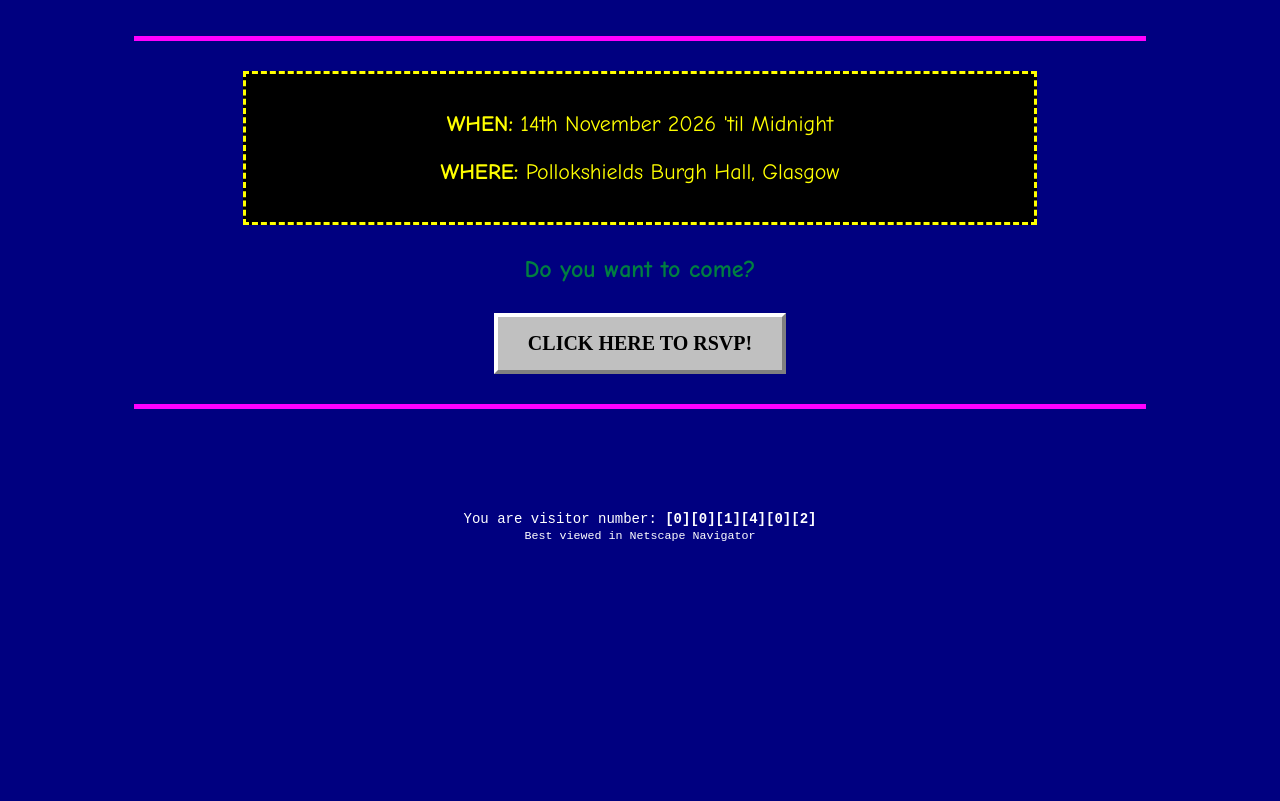
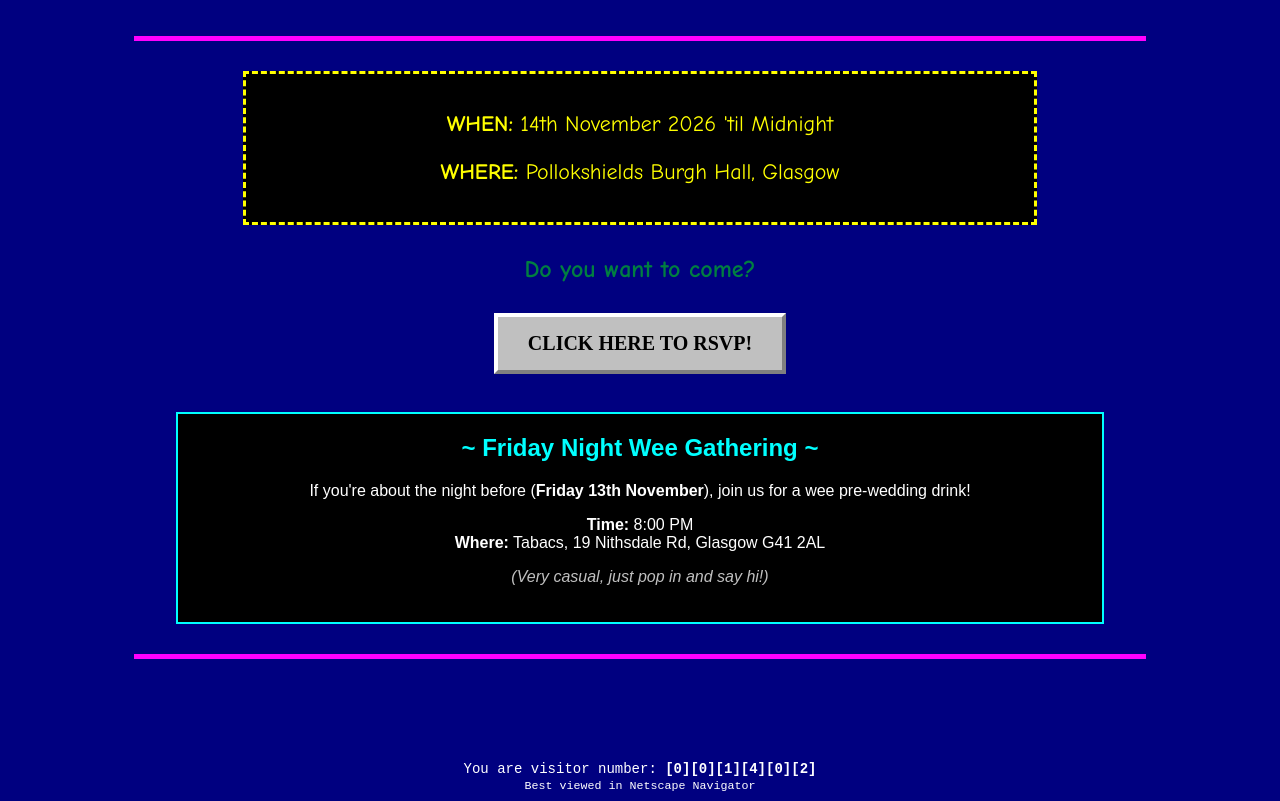
Before and after one commit to ryan-mchenry/wedding-website, a plain HTML site: page index.html in a window 1280 px wide. Shown: the part 95-896 px from the top of the page. Before the commit the page ends 800 px from the top, so only its background shows below. Drawn offline with Linux system fonts and the light colour scheme.

Commit message:
Add pre-wedding gathering information to index.html
Added a section for a pre-wedding gathering with details.

```diff
--- a/index.html
+++ b/index.html
@@ -100,6 +100,17 @@
         CLICK HERE TO RSVP!
     </a>
 
+    <br><br>
+    <div style="border: 2px solid #00FFFF; background-color: #000000; color: #FFFFFF; padding: 20px; width: 70%; margin: 20px auto; font-family: Arial, sans-serif;">
+        <h2 style="color: #00FFFF; margin-top: 0; text-align: center;">~ Friday Night Wee Gathering ~</h2>
+        <p style="text-align: center;">If you're about the night before (<strong>Friday 13th November</strong>), join us for a wee pre-wedding drink!</p>
+        <p style="text-align: center;">
+            <strong>Time:</strong> 8:00 PM<br>
+            <strong>Where:</strong> Tabacs, 19 Nithsdale Rd, Glasgow G41 2AL
+        </p>
+        <p style="text-align: center; color: #C0C0C0;"><em>(Very casual, just pop in and say hi!)</em></p>
+    </div>
+
     <hr>
 
     <marquee scrollamount="15" direction="right" style="color: #00FFFF;">
```
